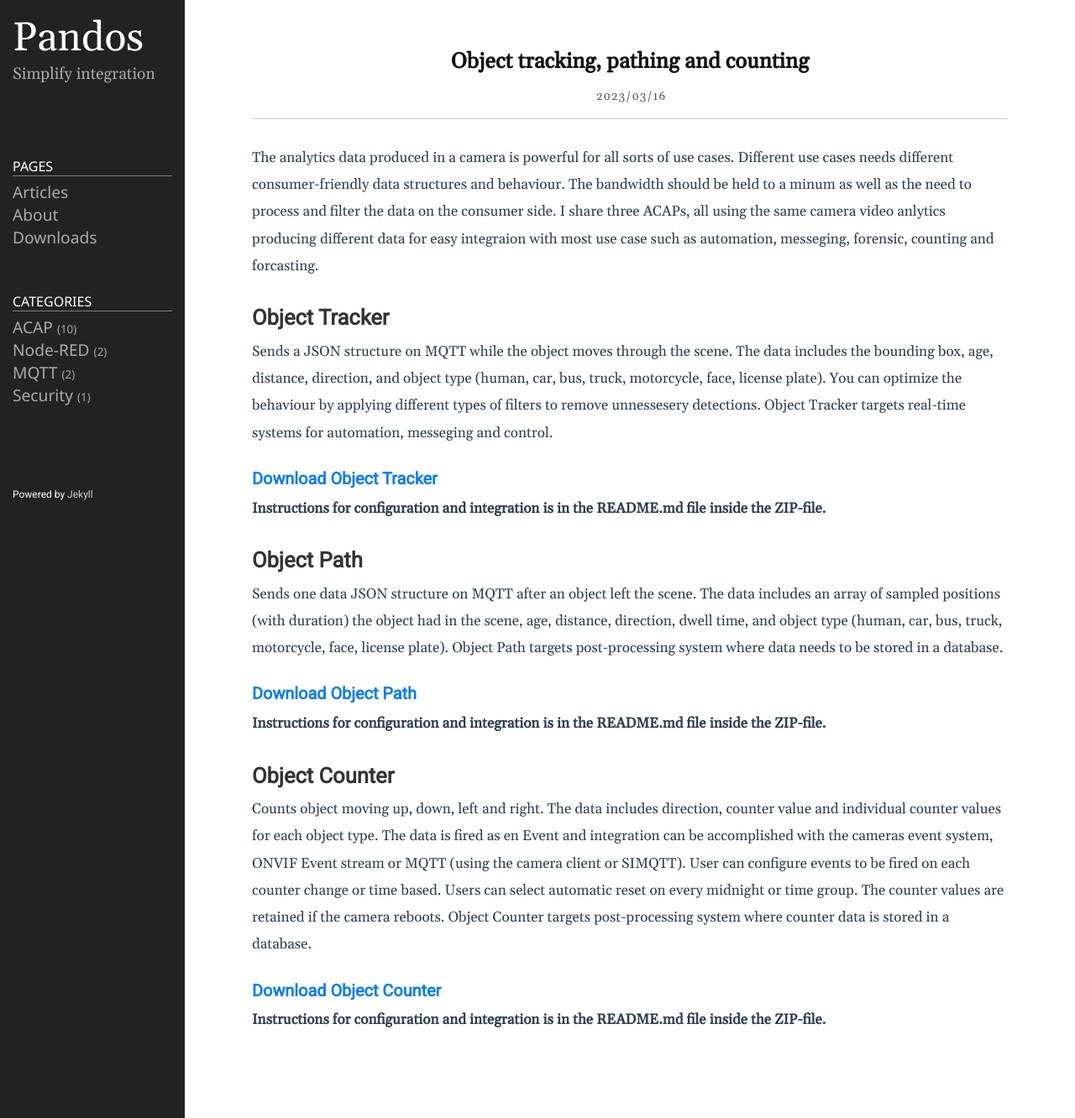
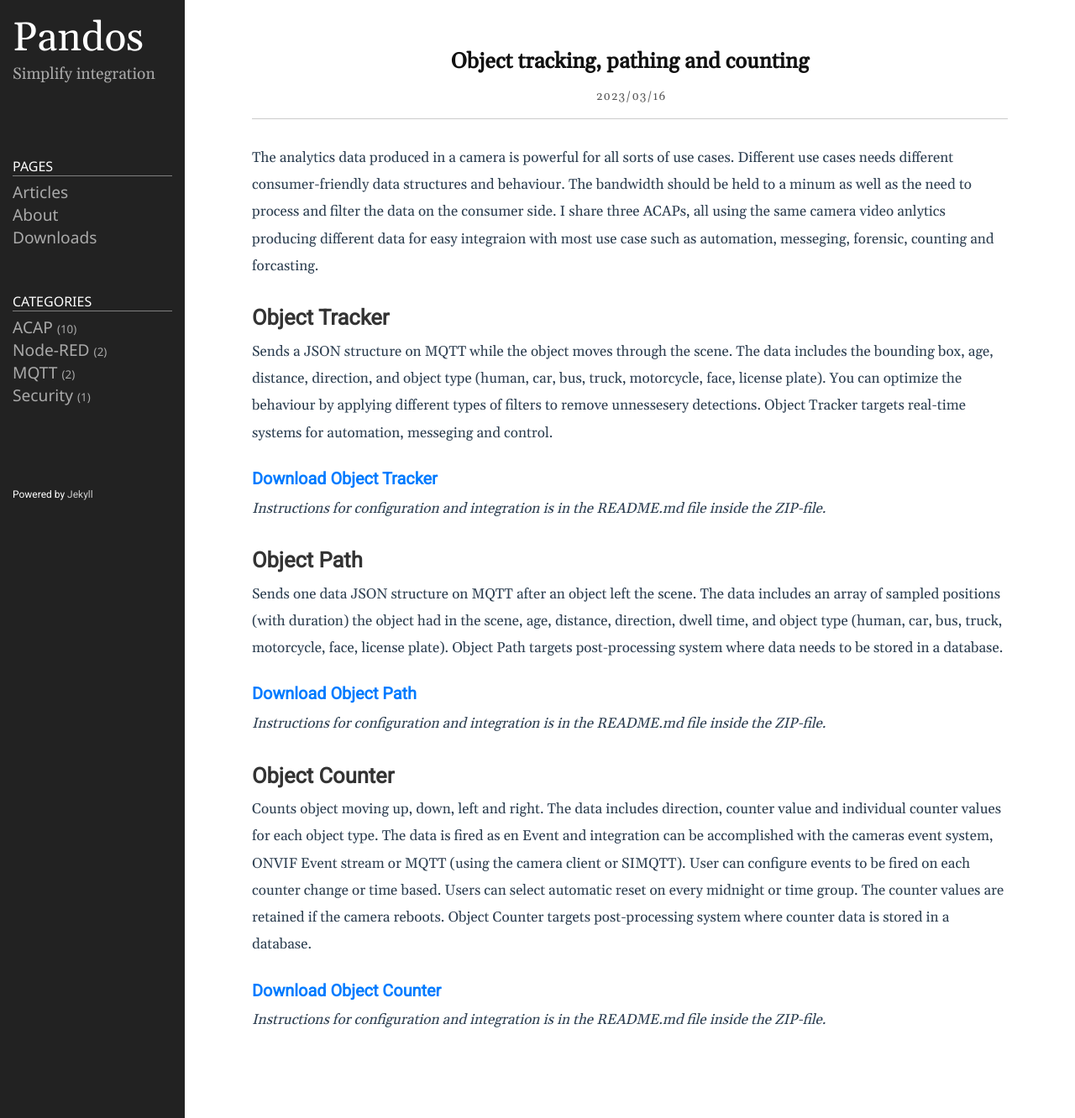
Before and after one commit to pandosme/pandosme.github.io, a Jekyll site: the page built from docs/_posts/2023-03-17-Objects.md, in a window 1280 px wide. Shown: the whole page at 84% size. Built offline with Jekyll 4.4.1, drawn with Linux system fonts in a browser that asks for light colours.

```diff
--- a/docs/_posts/2023-03-17-Objects.md
+++ b/docs/_posts/2023-03-17-Objects.md
@@ -12,14 +12,14 @@ Sends a JSON structure on MQTT while the object moves through the scene.  The da
 Object Tracker targets real-time systems for automation, messeging and control.
 
 ### [Download Object Tracker](https://acap.juhlin.me/package/ObjectTracker)
-__Instructions for configuration and integration is in the README.md file inside the ZIP-file.__
+*Instructions for configuration and integration is in the README.md file inside the ZIP-file.*
 
 # Object Path
 Sends one data JSON structure on MQTT after an object left the scene.  The data includes an array of sampled positions (with duration) the object had in the scene, age, distance, direction, dwell time, and object type (human, car, bus, truck, motorcycle, face, license plate).
 Object Path targets post-processing system where data needs to be stored in a database.
 
 ### [Download Object Path](https://acap.juhlin.me/package/ObjectPath)
-__Instructions for configuration and integration is in the README.md file inside the ZIP-file.__
+*Instructions for configuration and integration is in the README.md file inside the ZIP-file.*
 
 # Object Counter
 Counts object moving up, down, left and right.  The data includes direction, counter value and individual counter values for each object type.  The data is fired as en Event and integration can be accomplished with the cameras event system, ONVIF Event stream or MQTT (using the camera client or SIMQTT).
@@ -27,4 +27,4 @@ User can configure events to be fired on each counter change or time based.  Use
 Object Counter targets post-processing system where counter data is stored in a database.
 
 ### [Download Object Counter](https://acap.juhlin.me/package/ObjectCounter)
-__Instructions for configuration and integration is in the README.md file inside the ZIP-file.__
+*Instructions for configuration and integration is in the README.md file inside the ZIP-file.*
```
